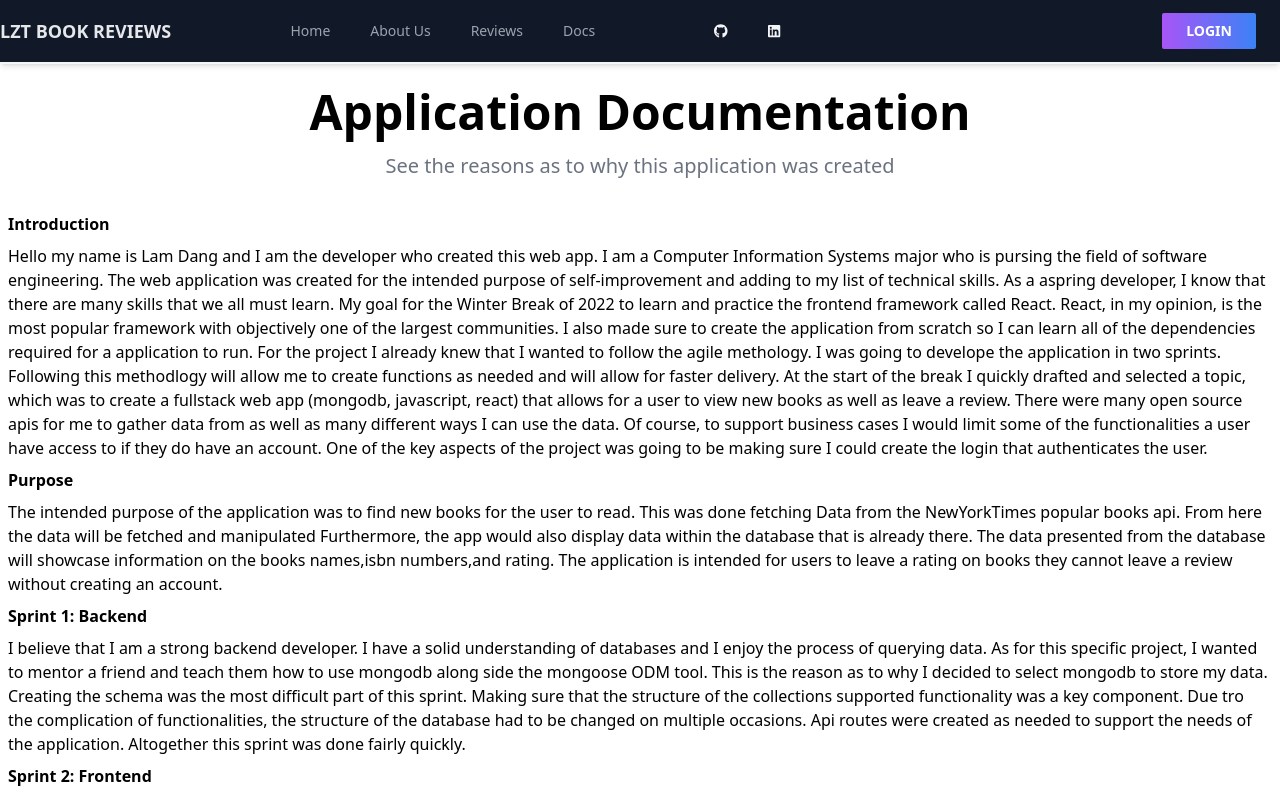
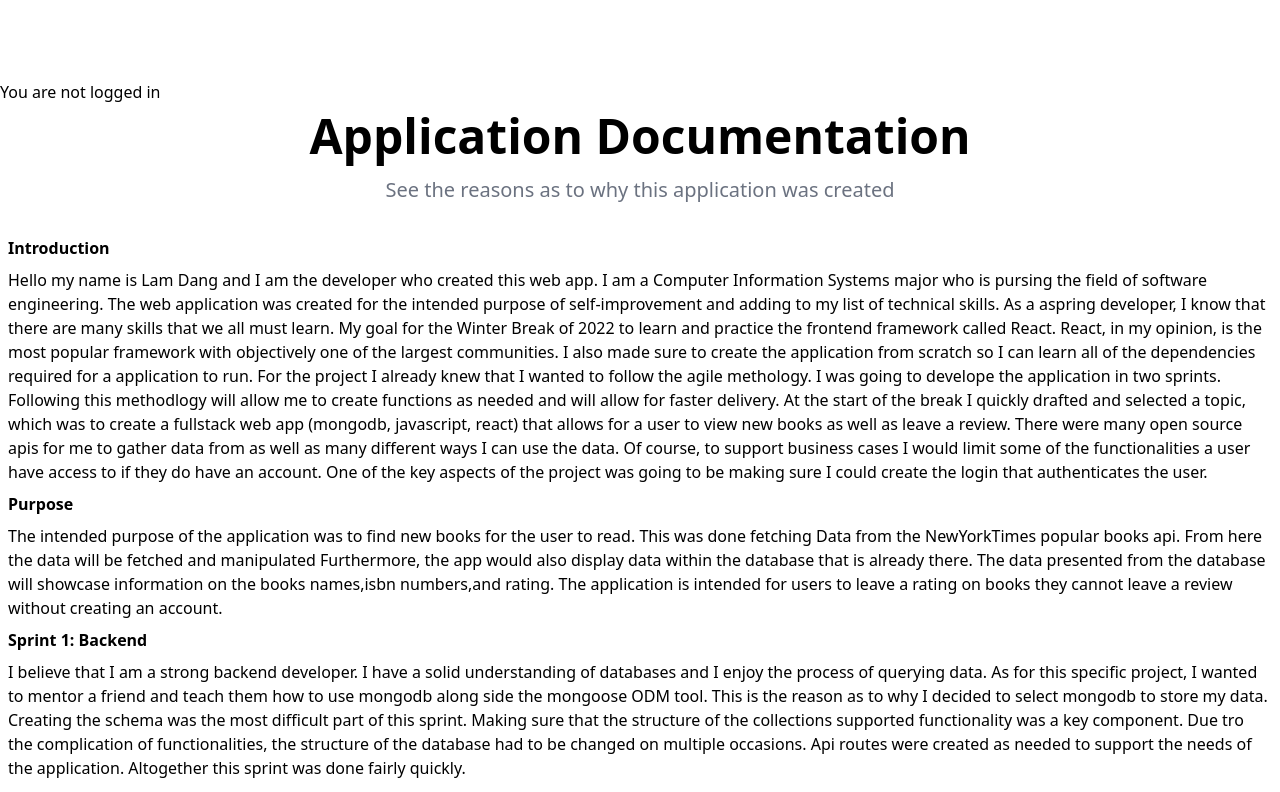
Before and after one commit to lmdang3/WinterProject2022, a React (Vite) app in the folder Frontend/: page /docs in a window 1280 px wide. Shown: the top 792 px of the page. Built offline with nearby package versions, Linux system fonts and the light colour scheme.

Commit message:
testing app server

```diff
--- a/Frontend/src/components/Login.jsx
+++ b/Frontend/src/components/Login.jsx
@@ -1,5 +1,5 @@
 import { Link, useNavigate } from "react-router-dom";
-import React, {useState} from 'react';
+import React, { useState } from 'react';
 import axios from 'axios';
 import { Formik } from "formik";
 import { useQuery } from 'react-query'
@@ -66,10 +66,15 @@ export const LoginForm = () => {
       if (status === 'loading') return;
       if (status === 'error') throw error;
       if (data) {
+        // create user session token
         const token = uuidv4();
-        sessionStorage.setItem('user_token', token);
-        console.log("this is the returned data",data)
-        navigate('/nav', { state: { login_email: values.email, login_password: values.password } });
+        sessionStorage.setItem('token', token);
+        console.log("this is the returned data", data)
+        // Retrieve the token from session storage
+        // const storedToken = sessionStorage.getItem('token');
+        // console.log(storedToken);
+
+        navigate('/nav');
       } else {
         setInvalidLogin('The email or password entered is incorrect');
       }
--- a/Frontend/src/components/Navbar.jsx
+++ b/Frontend/src/components/Navbar.jsx
@@ -8,16 +8,43 @@ import { useQuery } from 'react-query'
 
 
 function Navbar() {
-  // setting the state of the user
-  const [isLoggedIn, setIsLoggedIn] = useState(false)
-  // const email = useContext(EmailContext)
-  // const password = useContext(PasswordContext)
+  // check if token exists in the session storage
+  const [isLoggedIn, setIsLoggedIn] = useState(!!sessionStorage.getItem('token'));
+  const [credentials, setCredentials] = useState(null);
 
-  // const EmailContext = createContext();
-  // const PasswordContext = createContext();
-  // const email = useContext(EmailContext)
-  // const password = useContext(PasswordContext)
-  // const { data, status } = useQuery(['credentials', email, password])
+
+
+  // const coolClick = () => {
+  //   setIsLoggedIn(prevState => prevState ?  false : true )
+  // }
+
+
+  useEffect(() => {
+    if (isLoggedIn) {
+      // retrieve the data from the cache using the email and password stored in the session storage
+      const email = sessionStorage.getItem('email');
+      const password = sessionStorage.getItem('password');
+
+      const { data, status, error, refetch } = useQuery(['credentials', email, password], () => {
+        return axios.get(`http://localhost:3000/userData/getcredentials/${email}/${password}`)
+      }, {
+        cacheTime: 60 * 60 * 1000, // cache the response for 1 hour
+      });
+
+      setCredentials(data);
+    }
+  }, [isLoggedIn]);
+
+  if (!isLoggedIn) {
+    return <p>You are not logged in</p>;
+  }
+
+  return (
+    <>
+      <p>Welcome, {credentials?.name}</p>
+      <button onClick={() => sessionStorage.removeItem('token')}>Logout</button>
+    </>
+  );
 
   // if (status === 'loading' || status === 'idle') {
   //   return <p>Loading...</p>
@@ -27,55 +54,16 @@ function Navbar() {
   //   return <p>Error: {error.message}</p>
   // }
 
-
-  // useEffect(() => {
-  //   if (data) {
-  //     setIsLoggedIn(true)
-  //   } else {
-  //     setIsLoggedIn(false)
-  //   }
-  // }, [data])
-
-
-
-  // commenting out so i can test out react query
-  // using useNavigate and useLocation to get data
-  const navigate = useNavigate();
-  const location = useLocation();
-
-  // const [data, setData] = useState(JSON.parse(sessionStorage.getItem('login_data')) || "");
-  // const [email, setEmail] = useState(data.login_email || "");
-  // const [password, setPassword] = useState(data.login_password || "");
-  // // use effect will run every time the page is rendered so if statement is needed to stop the hook
-  // useEffect(() => {
-  //   if (location.state) {
-  //     if (location.state.hasOwnProperty('login_email') && location.state.hasOwnProperty('login_password')) {
-  //       const { login_email, login_password } = location.state;
-  //       sessionStorage.setItem('login_data', JSON.stringify(location.state));
-  //       // setData(location.state)
-  //       sessionStorage.setItem('login_password', login_password);
-  //       sessionStorage.setItem('login_email', login_email);
-  //       setIsLoggedIn(true)
-
-  //     }
-
-  //     return null
-  //   }
-  // }, [location]);
-
-
-
-
-
-
-  // const login_email = location.state?.login_email ?? 'email not provided';
-  // const login_password = location.state?.login_password ?? 'password not provided';
+  // if (isLoggedIn) {
+  //   return <p>Welcome, {userData.name}</p>
+  // } else {
+  //   return <p>You are not logged in</p>
+  // }
 
 
 
   const handleLoginClick = () => {
     navigate('/login');
-
 
   }
 
@@ -83,122 +71,57 @@ function Navbar() {
     // sessionStorage.clear()
     setIsLoggedIn(false)
 
-
     navigate('/');
-
   }
-
-  // const coolClick = () => {
-  //   setIsLoggedIn(prevState => prevState ?  false : true )
-  // }
-
-
-  return (
-    <div className="fixed left-0 right-0 top-0 h-16 shadow-md border-b-2 border-gray-100 bg-gray-900">
-      <nav className="flex items-center container mx-auto h-full justify-between">
-        <h1 className="font-semibold uppercase text-lg text-gray-200">
-          LZT Book Reviews
-        </h1>
-        <div>
-          <ul className="flex items-center space-x-10 text-sm">
-            <li><Link to="/" className="text-gray-400 hover:text-gray-100">Home</Link></li>
-            <li><Link to="/about" className="text-gray-400 hover:text-gray-100">About Us</Link></li>
-            <li><Link to="/bookreviews" className="text-gray-400 hover:text-gray-100">Reviews</Link></li>
-            <li><Link to="/docs" className="text-gray-400 hover:text-gray-100">Docs</Link></li>
 
 
 
-          </ul>
-        </div>
-
-        <div>
-          <ul className="flex items-center space-x-10 text-sm">
-            <li> <a href="https://github.com/lmdang3/WinterProject2022" className="text-gray-100 hover:text-gray-50">
-              <FontAwesomeIcon icon={faGithub} /></a> </li>
-            <li><a href="https://www.linkedin.com/in/lam-dang-22684a1a1/" className="text-gray-100 hover:text-gray-50">
-              <FontAwesomeIcon icon={faLinkedin} /></a> </li>
-          </ul>
-        </div>
-
-        <div></div>
-
-        <div className=" text-sm font-semibold uppercase text-white">
-
-          {/* Set it up where if only there is data then the data will appear */}
 
 
 
-          {/* <p>{login_email ? login_email : ''}</p>
-          <p>{login_password ? login_password : ''}</p> */}
-
-          {/* Needa see if the data is in an object called values or can we call the object right away  */}
-          {/* Object is structured based on the state passed this is due to the login passing in two objects called login_email and login_password */}
-
-          {/* <p>{login_data?.login_email}</p>
-          <p>{login_data?.login_password}</p> */}
-
-          {/* <p>{data?.login_email}</p>
-          <p>{data?.login_password}</p> */}
-
-
-          {/* <p>{login_data?.email}</p>
-          <p>{login_data?.password}</p> */}
-          {/* <p>{email}</p>
-          <p>{password}</p> */}
-
-          {/* {data && <p>Email: {data.email}</p>}
-          {data && <p>Password: {data.password}</p>} */}
 
 
 
-        </div>
-
-
-        <div className="px-6 py-2 text-sm font-semibold uppercase text-white transition">
-
-          <LoginButton onClick={() => isLoggedIn ? handleLogoutClick() : handleLoginClick()} text={isLoggedIn ? "Logout" : "Login"} />
-
-
-        </div>
-      </nav>
-
-    </div>
-
-  )
-}
 
 
 
-// <Greeting isLoggedIn={isLoggedIn} />
-// {button}
-function UserGreeting(props) {
-  return <h1>Welcome back!</h1>;
+  // return (
+  //   <div className="fixed left-0 right-0 top-0 h-16 shadow-md border-b-2 border-gray-100 bg-gray-900">
+  //     <nav className="flex items-center container mx-auto h-full justify-between">
+  //       <h1 className="font-semibold uppercase text-lg text-gray-200">
+  //         LZT Book Reviews
+  //       </h1>
+  //       <div>
+  //         <ul className="flex items-center space-x-10 text-sm">
+  //           <li><Link to="/" className="text-gray-400 hover:text-gray-100">Home</Link></li>
+  //           <li><Link to="/about" className="text-gray-400 hover:text-gray-100">About Us</Link></li>
+  //           <li><Link to="/bookreviews" className="text-gray-400 hover:text-gray-100">Reviews</Link></li>
+  //           <li><Link to="/docs" className="text-gray-400 hover:text-gray-100">Docs</Link></li>
+  //         </ul>
+  //       </div>
+  //       <div>
+  //         <ul className="flex items-center space-x-10 text-sm">
+  //           <li> <a href="https://github.com/lmdang3/WinterProject2022" className="text-gray-100 hover:text-gray-50">
+  //             <FontAwesomeIcon icon={faGithub} /></a> </li>
+  //           <li><a href="https://www.linkedin.com/in/lam-dang-22684a1a1/" className="text-gray-100 hover:text-gray-50">
+  //             <FontAwesomeIcon icon={faLinkedin} /></a> </li>
+  //         </ul>
+  //       </div>
+  //       <div></div>
+  //       <div className=" text-sm font-semibold uppercase text-white">
+
+  //         {/* Set it up where if only there is data then the data will appear */}
+
+  //       </div>
+  //       <div className="px-6 py-2 text-sm font-semibold uppercase text-white transition">
+  //         <LoginButton onClick={() => isLoggedIn ? handleLogoutClick() : handleLoginClick()} text={isLoggedIn ? "Logout" : "Login"} />
+  //       </div>
+  //     </nav>
+  //   </div>
+
+  // )
 }
 
-function GuestGreeting(props) {
-  return <h1>Please sign up.</h1>;
-}
-
-function Greeting(props) {
-  const isLoggedIn = props.isLoggedIn;
-  if (isLoggedIn) {
-    return <UserGreeting />;
-  }
-  return <GuestGreeting />;
-}
-
-
-// function LoginButton(props) {
-//   return (         // would need the return statement if i used the curly brackets, thats typically used in conjuction with declaring more functions
-//     <button onClick={props.onClick} className="
-//     px-6 py-2 text-sm font-semibold uppercase
-//    rounded-sm text-white transition bg-gradient-to-r from-purple-500 to-blue-500">
-//       <span>{props.text}</span>
-//     </button>
-//   );
-// }
-
-// they both do the same thing
 
 const LoginButton = (props) => {
 
@@ -213,16 +136,5 @@ const LoginButton = (props) => {
 
 
 
-// function LoginButton (props)  {
-
-//   return (
-//     <button onClick={props.onClick} className="
-//     px-6 py-2 text-sm font-semibold uppercase
-//    rounded-sm text-white transition bg-gradient-to-r from-purple-500 to-blue-500">
-//       <span>{props.text}</span>
-//     </button>
-//   )
-// }
-
 
 export default Navbar;
```
Also changed, not shown: 2 other files (tests, documents, lock files or other folders).
